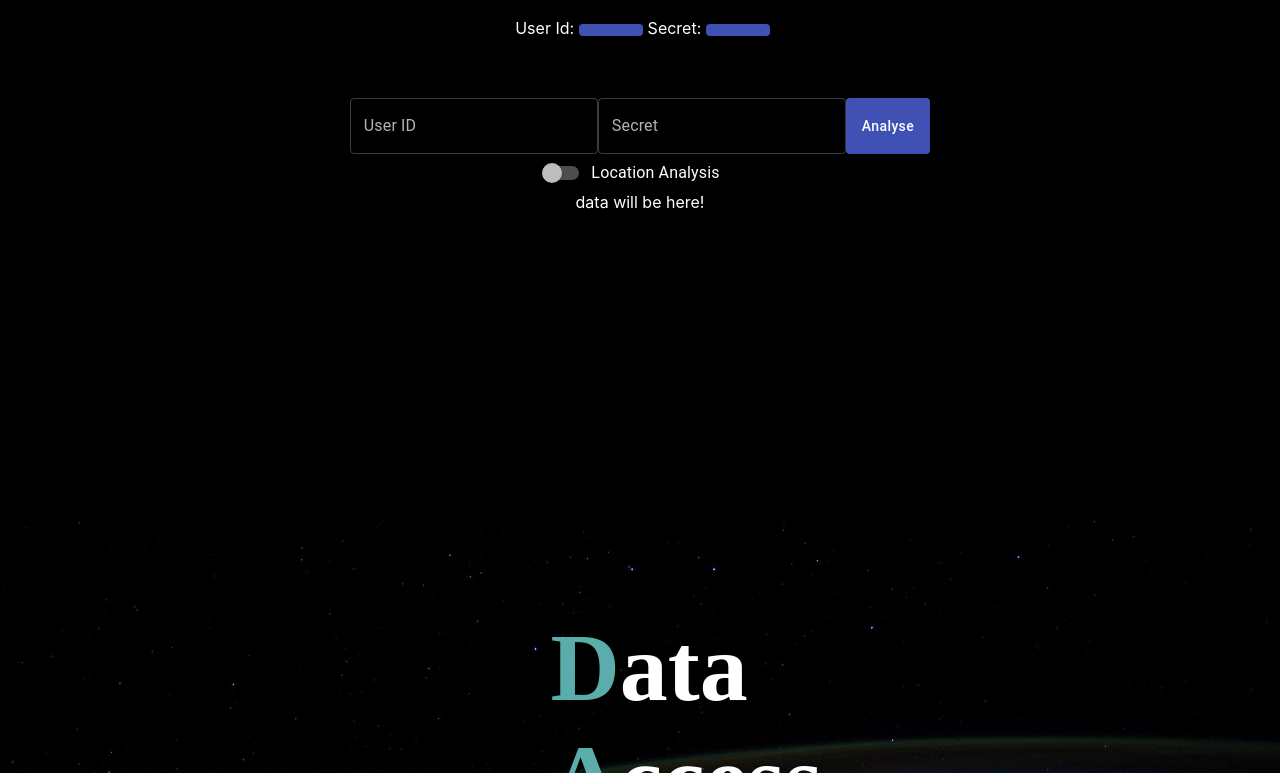
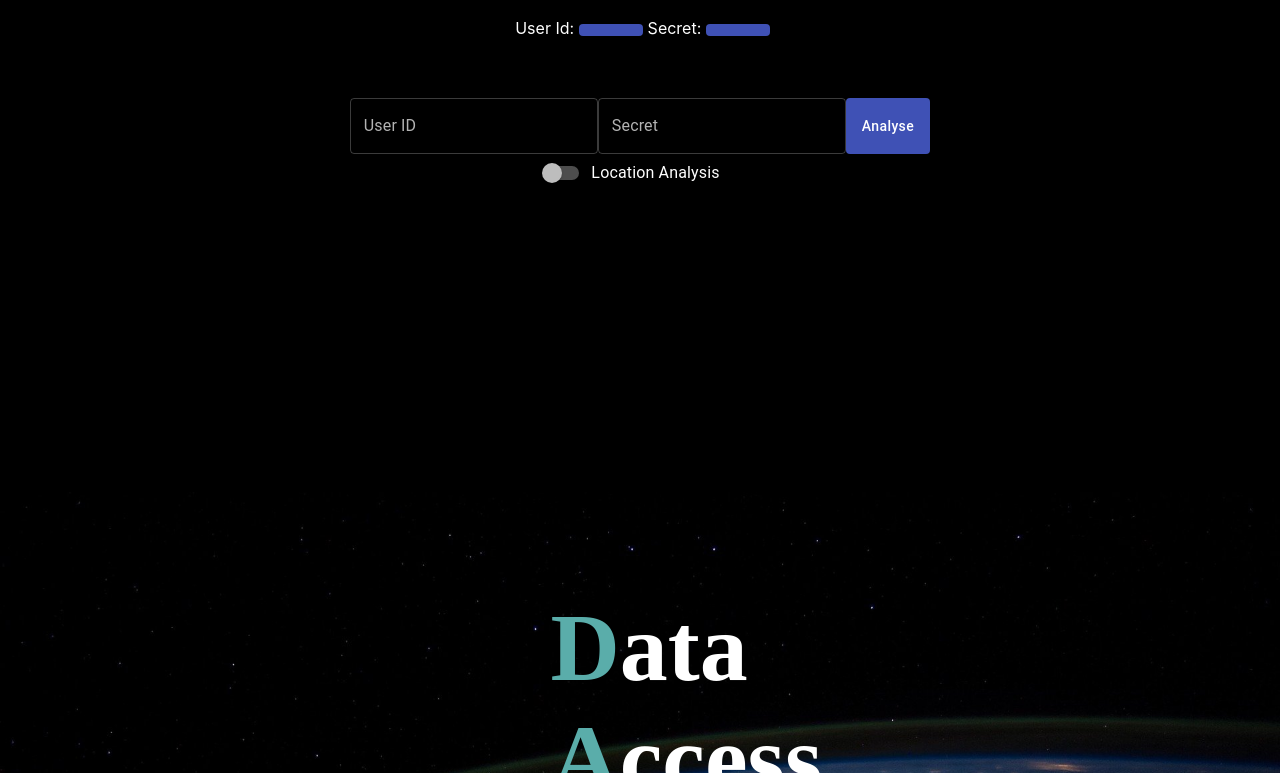
Before and after one commit to ProgPrak21/frontend, a React (Create React App) app: page / in a window 1280 px wide. Shown: the part 3867-4640 px from the top of the page. Built offline with nearby package versions, Linux system fonts and the light colour scheme; a web font is replaced by a local one.

Commit message:
Refactor

```diff
--- a/src/components/Map.js
+++ b/src/components/Map.js
@@ -14,6 +14,7 @@ let DefaultIcon = L.icon({
 L.Marker.prototype.options.icon = DefaultIcon;
 
 const Map = ({ data }) => {
+  if (!data) return;
   console.log(data);
 
   return (
--- a/src/components/UserData.js
+++ b/src/components/UserData.js
@@ -114,9 +114,10 @@ export default function UserData() {
           }
         />
       </div>
-      <div style={{ color: "white" }}>data will be here!</div>
-      {locationData.data && <Map data={locationData.data.UserCoordsAnalyzed} />}
-      {data?.UserDataAnalyzed && (
+      {locationData.data?.UserCoordsAnalyzed && (
+        <Map data={locationData.data.UserCoordsAnalyzed} />
+      )}
+      {data?.UserDataAnalyzed.length && (
         <div>
           <Container>
             <MainContainer>
```
